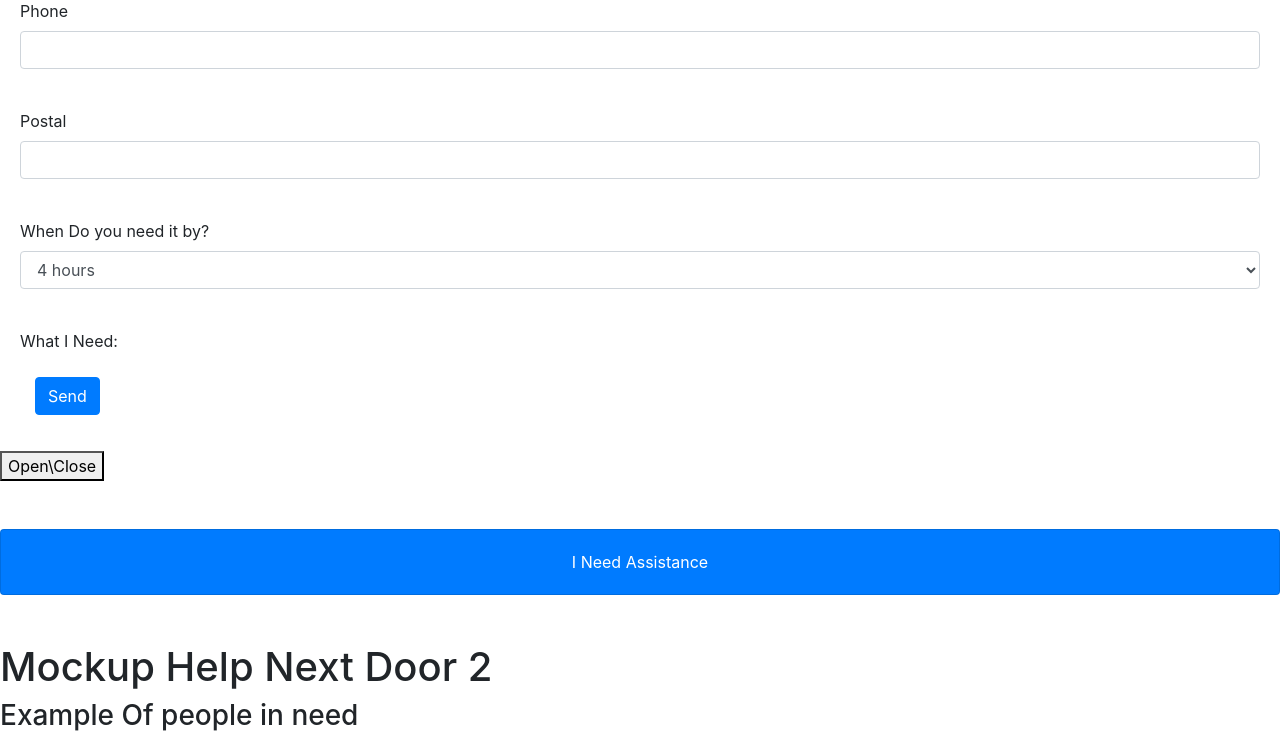
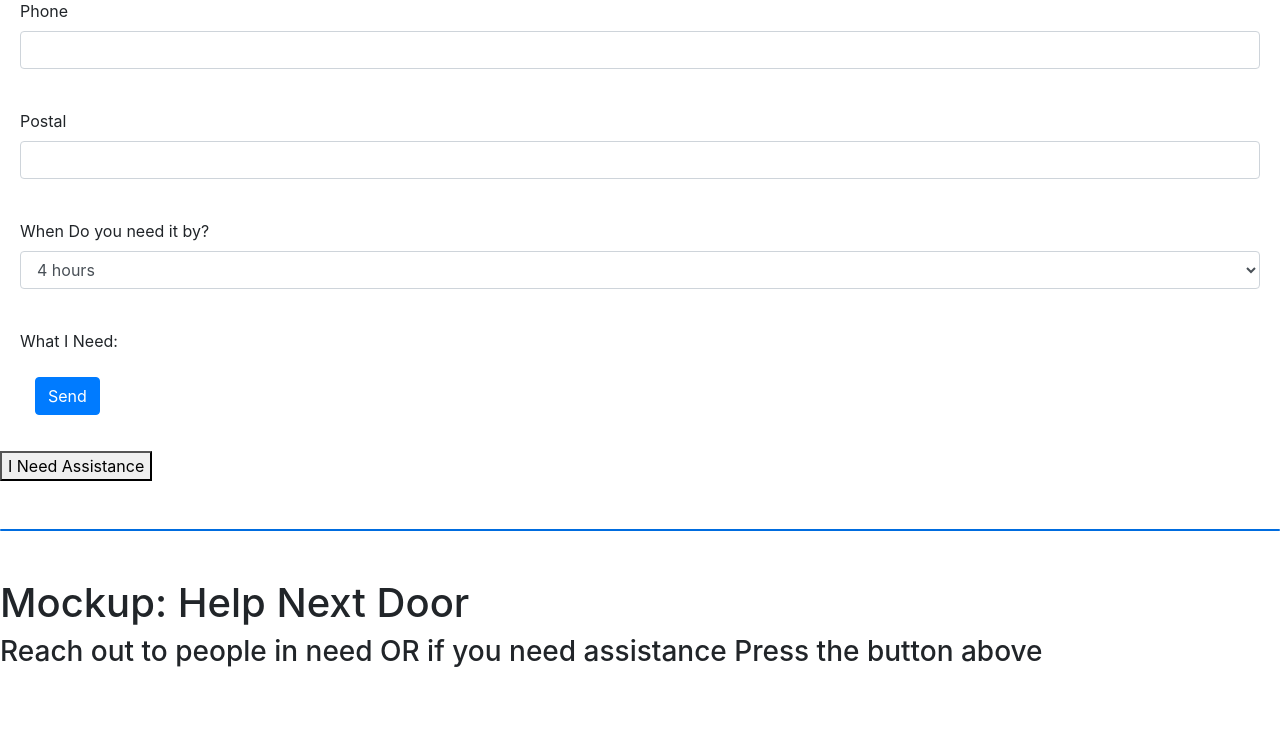
Before and after one commit to gdobrasnki/project_52, a Flask app: template app/templates/example.html in a window 1280 px wide. Shown: the part 229-970 px from the top of the page. After the commit the page ends 896 px from the top, so only its background shows below. Run offline with Flask 2, Linux system fonts and the light colour scheme; the template is opened without the code that fills it: values that come from a table or form of the project are taken from there, others are empty; parts of the project's set-up code (start-up, migrations or seed data) failed here and were passed over; some libraries are stand-ins or nearby versions.

Commit message:
fix glitch, need to reload.

```diff
--- a/app/templates/example.html
+++ b/app/templates/example.html
@@ -146,35 +146,16 @@
             </div>
 
 
-
-
-
-
-
-
-
-
-
-
-
-
-
-
-
     </nav>
 
     <main id="panel">
         <header>
-            <button class="toggle-button">Open\Close</button>
-            <div class="card text-white bg-primary my-5 text-center">
-                <div class="card-body">
-                    <p class="text-white m-0">I Need Assistance</p>
-                </div>
-            </div>
+            <button class="toggle-button">I Need Assistance</button>
+            <div class="card text-white bg-primary my-5 text-center">            </div>
 
 
-            <h1>Mockup Help Next Door 2</h1>
-            <h3> Example Of people in need</h3>
+            <h1>Mockup: Help Next Door</h1>
+            <h3> Reach out to people in need OR if you need assistance Press the button above</h3>
             {{sndmap.html}}
 
         </header>
```
Also changed, not shown: app/site/views.py (+81 -28 lines).
